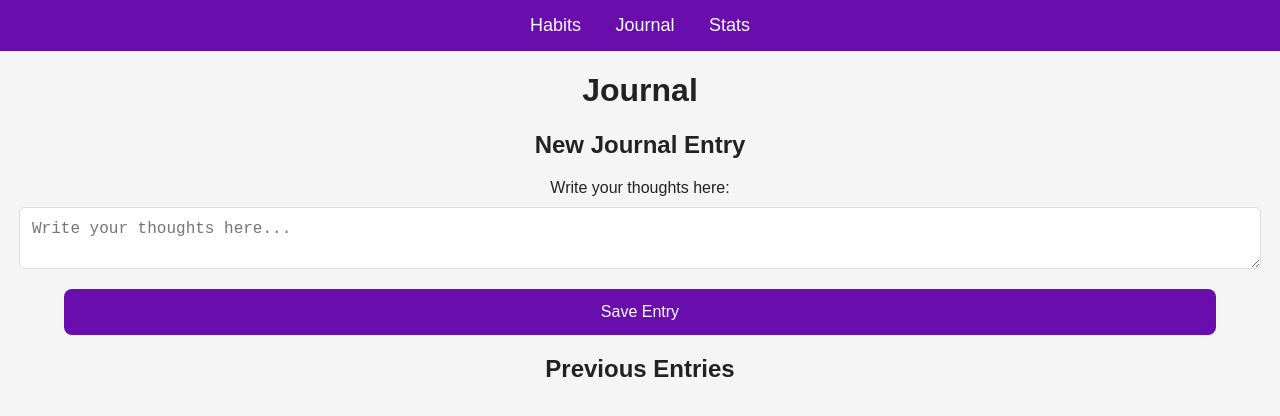
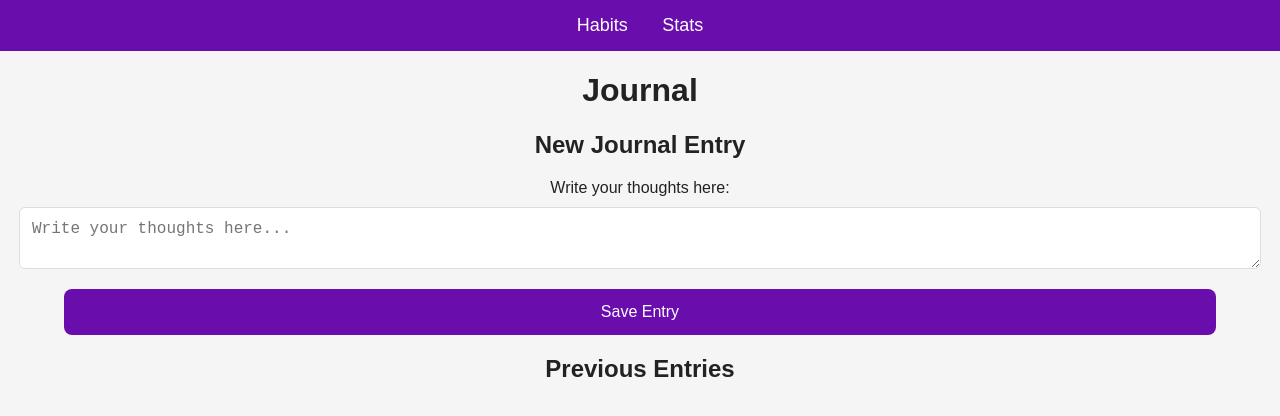
Before and after one commit to morganallen55/nova-habit-tracker, a website with bundled scripts: page journal.html in a window 1280 px wide. Built offline with nearby package versions, Linux system fonts and the light colour scheme; no server answers.

```diff
--- a/journal.html
+++ b/journal.html
@@ -13,7 +13,6 @@
     <nav aria-label="Primary Navigation">
         <ul>
             <li><a href="index.html">Habits</a></li>
-            <li><a href="journal.html">Journal</a></li>
             <li><a href="stats.html">Stats</a></li>
         </ul>
     </nav>
```
